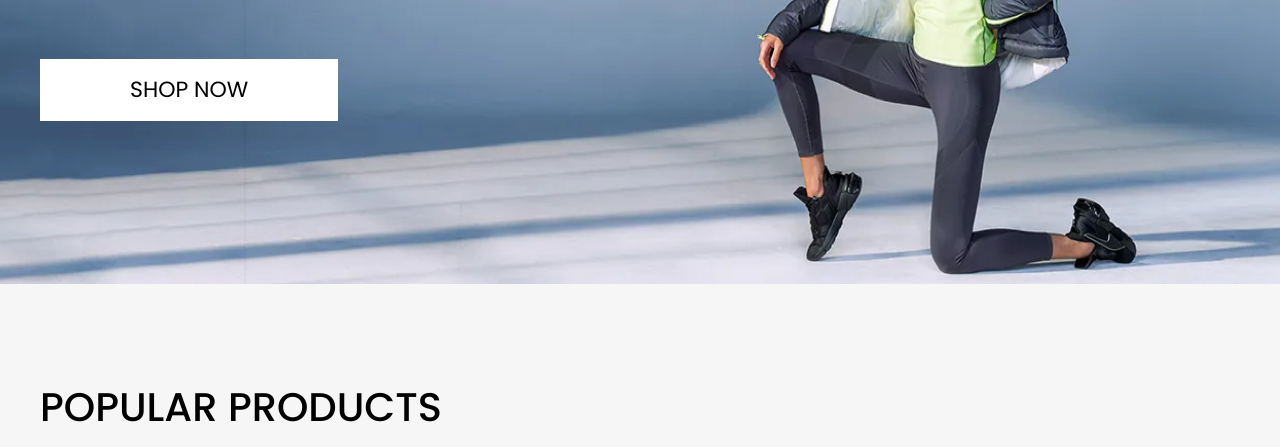
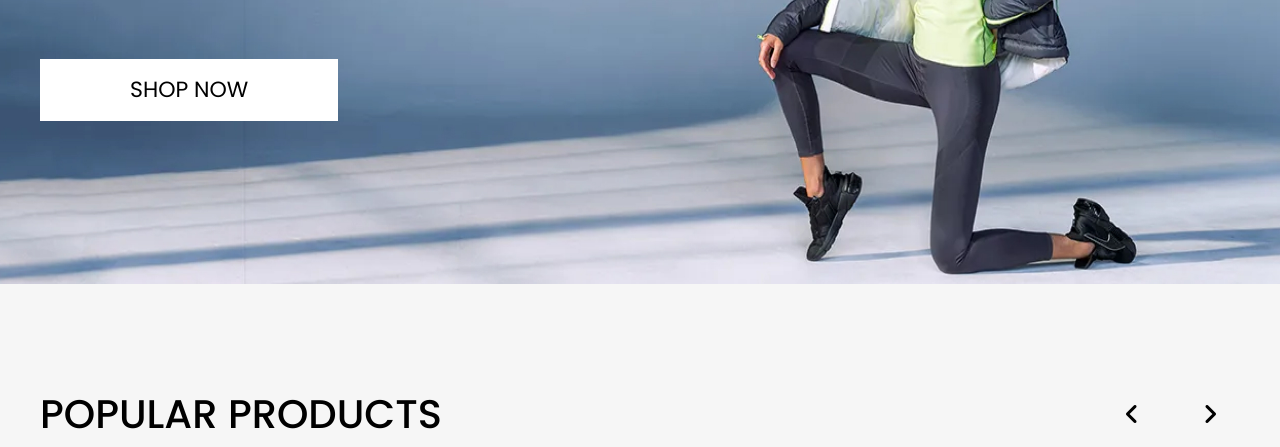
Before and after one commit to Otabekkadirov/puma-beta, a plain HTML site: page index.html in a window 1280 px wide. Shown: the part 353-800 px from the top of the page. Drawn offline with Linux system fonts and the light colour scheme.

Commit message:
popular qismida buttonlar yaratildi

```diff
--- a/index.html
+++ b/index.html
@@ -61,6 +61,15 @@
                 <div class="wrapper">
                     <div class="popular__head">
                         <h2 class="popular__title">Popular products</h2>
+
+                        <div class="popular__buttons">
+                            <button>
+                                <i class="fa-solid fa-angle-left"></i>
+                            </button>
+                            <button>
+                                <i class="fa-solid fa-angle-right"></i>
+                            </button>
+                        </div>
                     </div>
                     <div class="popular__cards">
                         <div class="popular__card">
--- a/style.css
+++ b/style.css
@@ -136,8 +136,34 @@ header {
 .popular__head {
     display: flex;
     justify-content: space-between;
+    align-items: center;
     margin-bottom: 40px;
 }
+
+.popular__buttons {
+    display: flex;
+    align-items: center;
+    gap: 18px;
+
+    & button {
+        width: 60px;
+        height: 60px;
+        cursor: pointer;
+        font-size: 24px;
+        border: none;
+        outline: none;
+        background-color: transparent;
+    }
+
+    & button:hover {
+        border: 1px solid gray;
+    }
+
+    & button:active {
+        scale: 0.97;
+    }
+}
+
 .popular__title {
     font-size: 40px;
     line-height: 47px;
```
